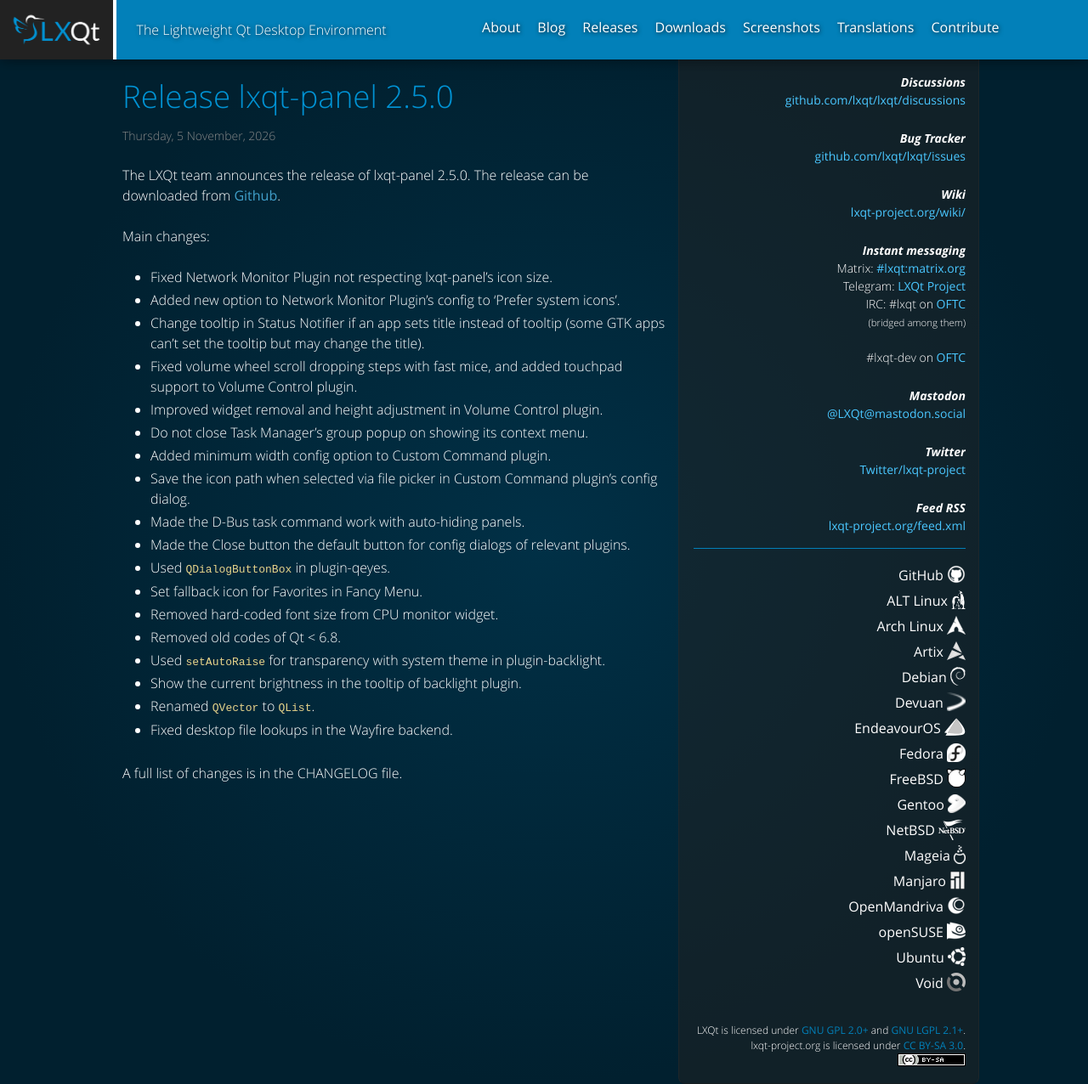
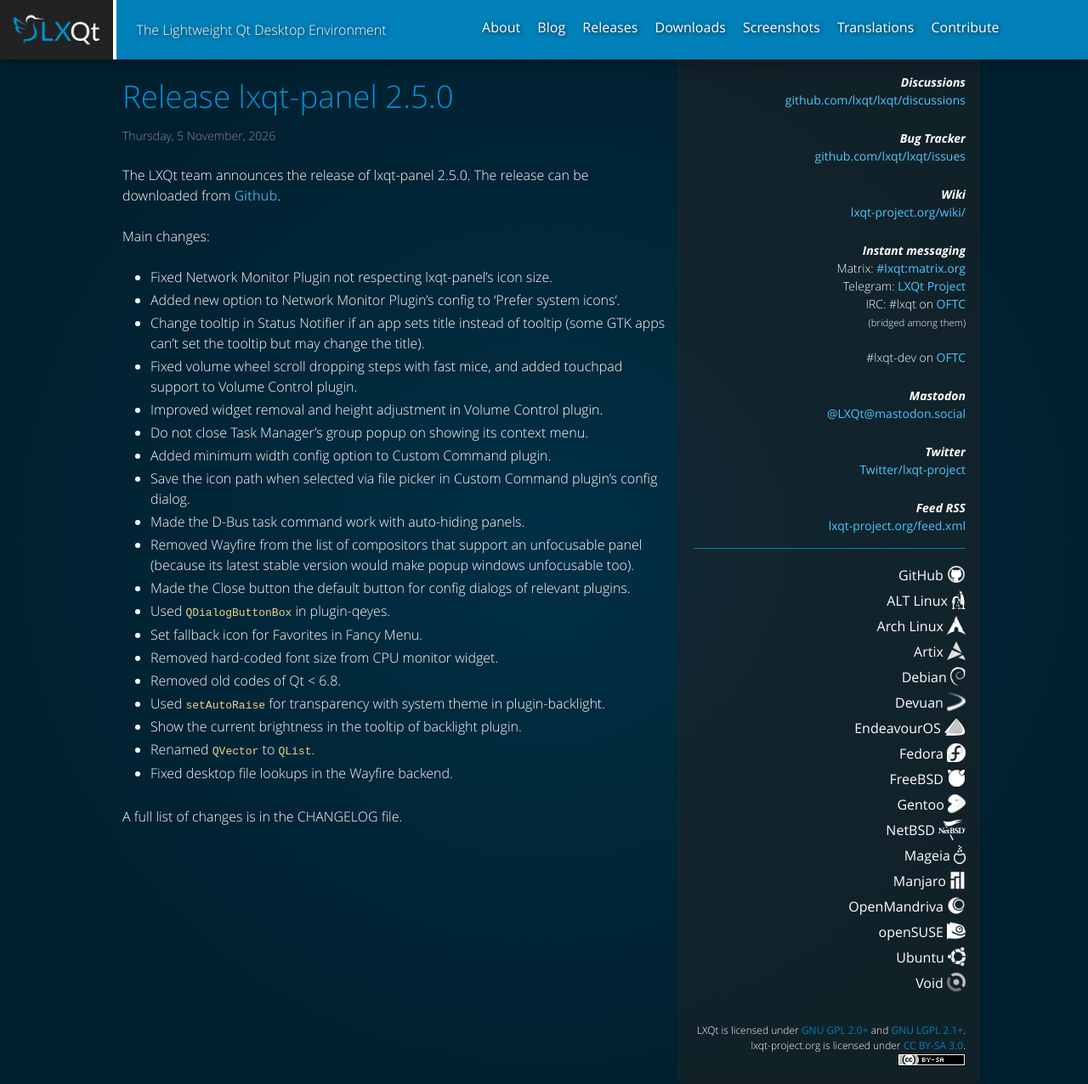
Before and after one commit to lxqt/lxqt.github.io, a Jekyll site: the page built from _posts/2026-11-05-lxqt-panel-2.5.0.md, in a window 1280 px wide. Shown: the whole page at 85% size. Built offline with Jekyll 4.4.1, drawn with Linux system fonts in a browser that asks for light colours.

Commit message:
Updated changelog of panel

```diff
--- a/_posts/2026-11-05-lxqt-panel-2.5.0.md
+++ b/_posts/2026-11-05-lxqt-panel-2.5.0.md
@@ -20,6 +20,7 @@
  * Added minimum width config option to Custom Command plugin.
  * Save the icon path when selected via file picker in Custom Command plugin's config dialog.
  * Made the D-Bus task command work with auto-hiding panels.
+ * Removed Wayfire from the list of compositors that support an unfocusable panel (because its latest stable version would make popup windows unfocusable too).
  * Made the Close button the default button for config dialogs of relevant plugins.
  * Used `QDialogButtonBox` in plugin-qeyes.
  * Set fallback icon for Favorites in Fancy Menu.
```
